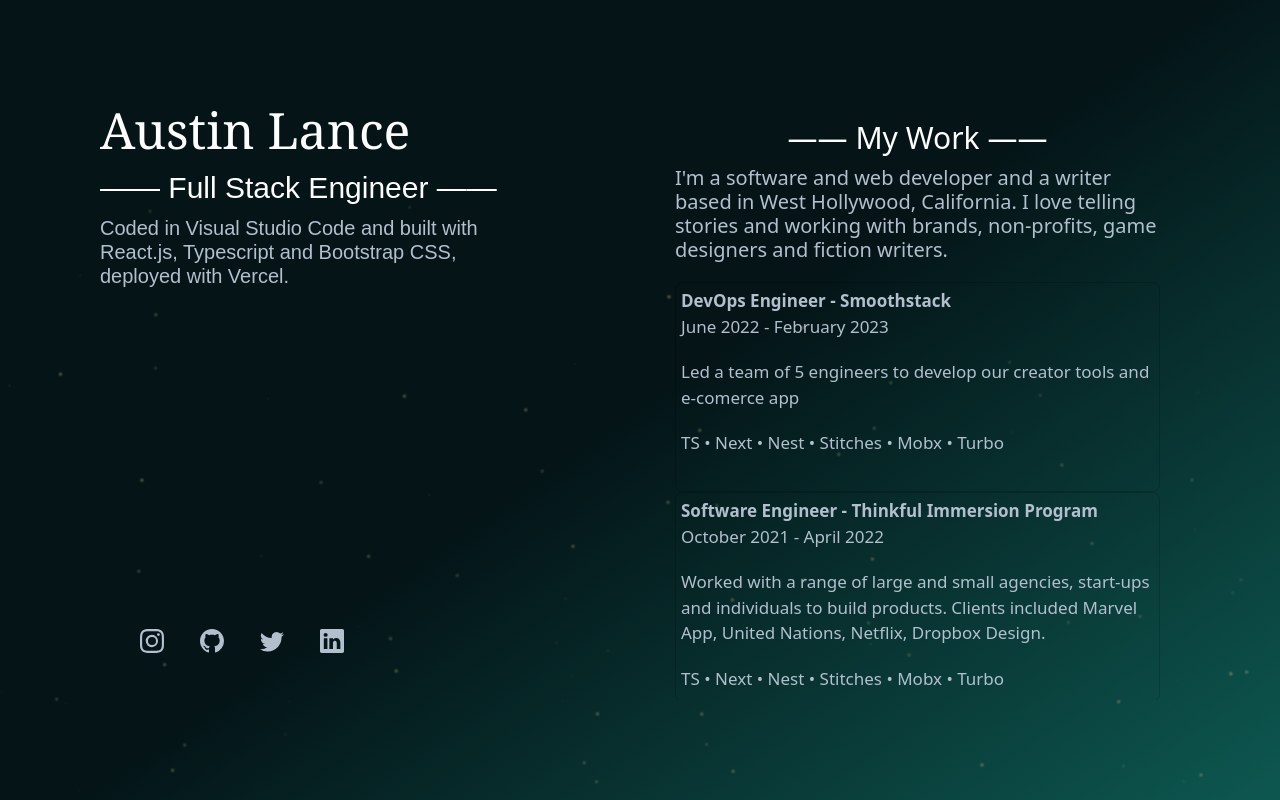
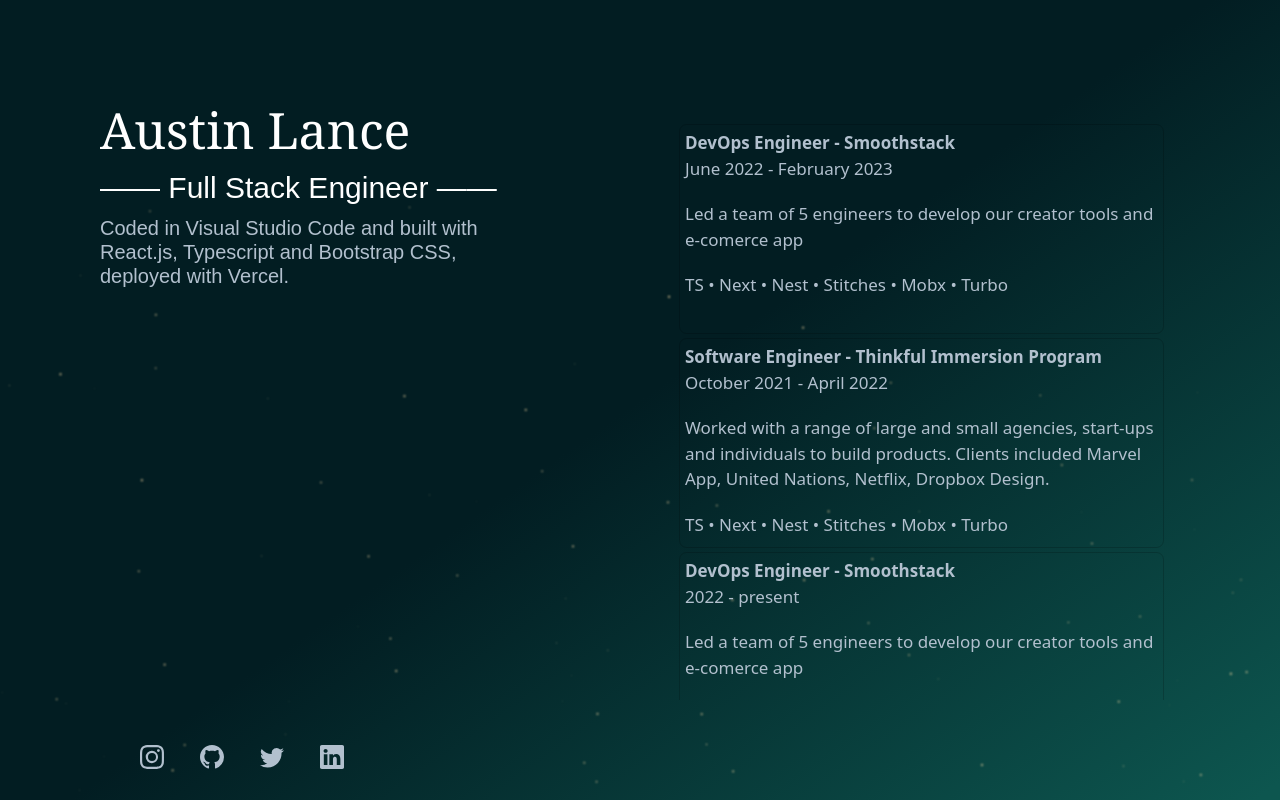
Before and after one commit to OldSociety/portfoli, a React app: page / in a window 1280 px wide. Built offline with nearby package versions, Linux system fonts and the light colour scheme.

Commit message:
remove my work section for clean up

```diff
--- a/src/Components/Cards/Cards.tsx
+++ b/src/Components/Cards/Cards.tsx
@@ -4,9 +4,6 @@
   render() {
     return (
       <div className="cards">
-        <h4 className='work-experience'> —— My Work —— </h4>
-        <h6 className="">{`I'm a software and web developer and a writer based in West Hollywood, California. I love telling stories and working with brands, non-profits, game designers and fiction writers.`}</h6>
-        <p />
         <div className="card">
           <div className="exp">
             <a className="exp-title" href="https://smoothstack.com">
--- a/src/Components/Core/Home.tsx
+++ b/src/Components/Core/Home.tsx
@@ -2,6 +2,7 @@
 import Footer from './Footer'
 import Fireflies from '../Fireflies'
 import Cards from '../Cards/Cards'
+import AdjectiveRotator from '../AdjectiveRotator'
 
 function Home() {
   return (
@@ -11,7 +12,6 @@
           <div>
             <Header />
           </div>
-
           <div style={{ position: 'relative', zIndex: 1 }}>
             <Footer />
           </div>
@@ -23,6 +23,14 @@
               <Cards />
             </div>
           </div>
+          <div className="row">
+            <a
+              href="https://support.worldwildlife.org/site/Donation2?df_id=14597&14597.donation=form1&s_src=AWE1800OQ18510A01430RX"
+              className="adjectives"
+            >
+              <AdjectiveRotator />
+            </a>
+          </div>
         </div>
       </div>
       <div style={{ position: 'relative', zIndex: 0 }}>
--- a/src/Components/Social.tsx
+++ b/src/Components/Social.tsx
@@ -1,5 +1,3 @@
-import AdjectiveRotator from "./AdjectiveRotator"
-
 function Social() {
   return (
     <div className="icons">
@@ -84,11 +82,6 @@
           </a>
         </div>
       </div>
-      <div className="row">
-      <div className="adjectives">
-        <AdjectiveRotator />
-      </div>
-      </div>
     </div>
   )
 }
--- a/src/index.scss
+++ b/src/index.scss
@@ -1,4 +1,5 @@
 // Variables
+// --------------------------------------
 $body-bg: #07102e;
 $header-color: white;
 $text-color: rgb(178, 192, 206);
@@ -6,6 +7,7 @@
 $spacer-row: 20rem;
 
 // Header
+// --------------------------------------
 h1 {
   color: $header-color;
   font-family: Georgia, 'Times New Roman', Times, serif;
@@ -16,6 +18,7 @@
 }
 
 // Global
+// --------------------------------------
 html,
 body {
   height: 100%;
@@ -31,7 +34,7 @@
   font-feature-settings: 'ss03', 'cv02', 'cv11';
   font-variation-settings: normal;
   color: $text-color;
-  background-image: linear-gradient(325deg, #0d564f 1%, #041417 50%);
+  background-image: linear-gradient(325deg, #0d564f 1%, #021d22 50%);
   background-repeat: no-repeat;
   background-size: 100% 100%;
   overflow: auto;
@@ -40,26 +43,31 @@
 }
 
 // Footer
+// --------------------------------------
 footer {
   position: fixed;
   bottom: 0;
-  padding-bottom: 1px;
+  padding-bottom: 10px;
 }
 
 // Main container
+// --------------------------------------
 .main-container {
   margin: ($spacer-row * 0.25) !important;
 }
 
 // Row
+// --------------------------------------
 .row {
   margin-top: ($spacer-row * 0.25) !important;
 }
 
 // Link
+// --------------------------------------
 a {
   color: inherit;
   text-decoration: none;
+  padding-top: 4px;
 
   background: linear-gradient(
       to right,
@@ -86,22 +94,26 @@
 }
 
 // Section links
+// --------------------------------------
 .section-links {
   font-size: 16px;
 }
 
 // Bootstrap icons
+// --------------------------------------
 .bi {
   width: 24px;
   height: 24px;
 }
 
 // Sections container
+// --------------------------------------
 .sections-container {
   min-height: calc(100vh - 200px); /* Adjust the height based on your needs */
 }
 
 // Footer container
+// --------------------------------------
 .footer-container {
   position: fixed;
   bottom: 0;
@@ -110,6 +122,7 @@
 }
 
 // Column2 container
+// --------------------------------------
 .column2-container {
   position: relative;
   height: calc(100vh - 200px); /* Adjust the height based on your needs */
@@ -124,11 +137,13 @@
 }
 
 // Column2 content
+// --------------------------------------
 .column2-content {
   padding: 20px;
 }
 
 // Canvas
+// --------------------------------------
 canvas {
   position: fixed;
   top: 0;
@@ -139,7 +154,8 @@
   filter: blur(1px);
 }
 
-//Cards
+// Cards
+// --------------------------------------
 .card {
   background-color: transparent;
   width: 100%; /* Adjust the width as needed */
@@ -148,11 +164,13 @@
   transition-delay: 1s;
 
   padding: 5px;
+  margin: 4px;
   color: inherit;
   transition: background-color 0.3s;
 
   &:hover {
     background-color: rgba(255, 255, 255, 0.2);
+    box-shadow: 0 4px 6px rgba(0, 0, 0, 0.3); /* Add the shadow on hover */
   }
 }
 
@@ -167,15 +185,18 @@
   white-space: pre-line;
   padding-bottom: 150px;
 }
+
 .cards {
-  font-family:system-ui, -apple-system, BlinkMacSystemFont, 'Segoe UI', Roboto, Oxygen, Ubuntu, Cantarell, 'Open Sans', 'Helvetica Neue', sans-serif;
+  font-family: system-ui, -apple-system, BlinkMacSystemFont, 'Segoe UI', Roboto, Oxygen, Ubuntu, Cantarell, 'Open Sans', 'Helvetica Neue', sans-serif;
   font-size: 85%;
   font-stretch: condensed;
 }
+
 .exp-title {
   // font-style: italic;
   font-weight: bold;
 }
+
 .work-experience {
   text-align: center;
 }
@@ -224,7 +245,8 @@
 }
 
 .adjectives {
-  font-family:fantasy;
+  text-align: right;
+  font-family: fantasy;
   font-size: smaller;
   position: relative;
   opacity: 15%;
```
